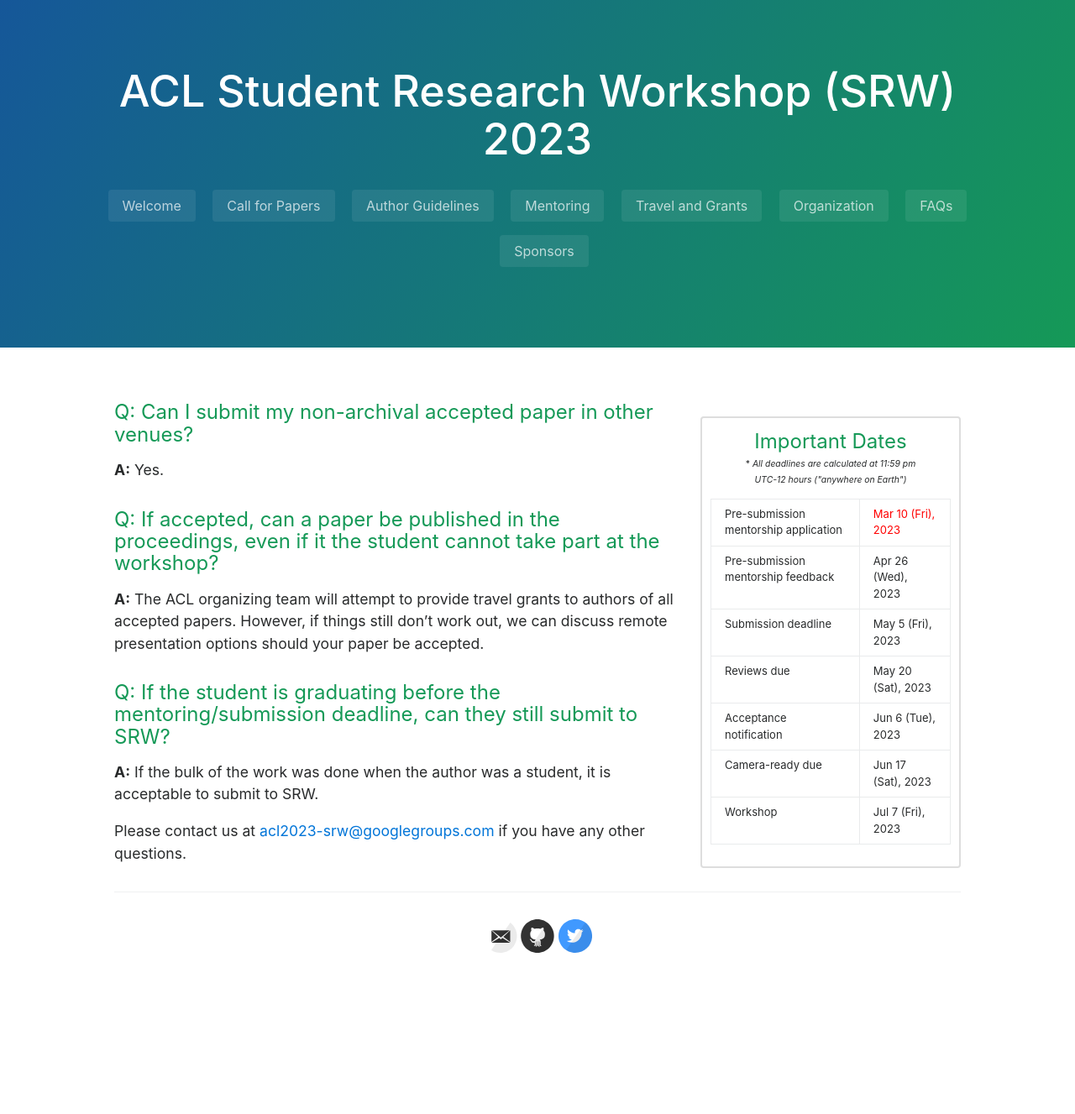
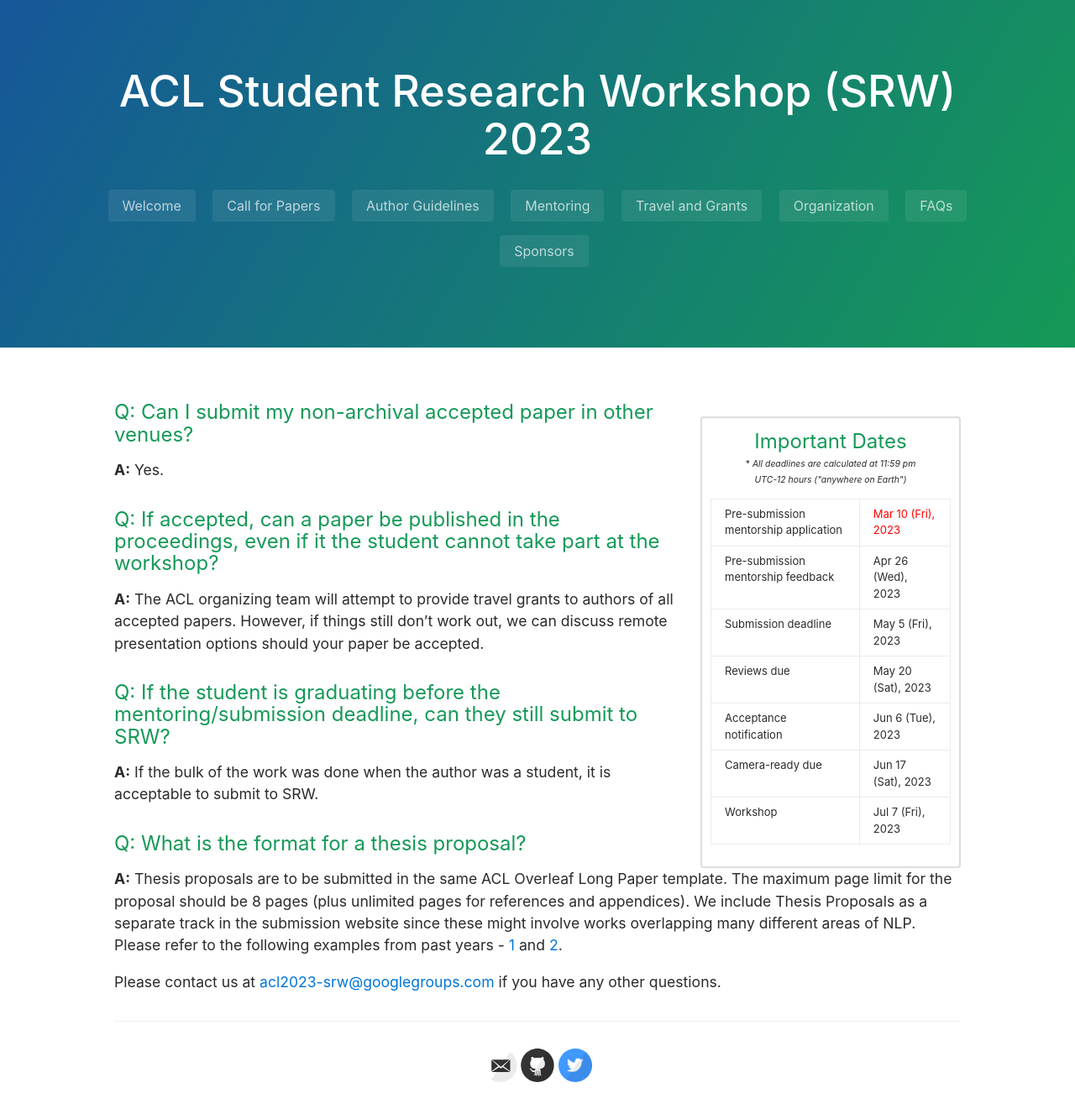
Before and after one commit to acl2025-srw/acl2025-srw.github.io, a Jekyll site: the page built from faq.md, in a window 1280 px wide. Shown: the whole page at 84% size. Built offline with Jekyll 4.4.1, drawn with Linux system fonts in a browser that asks for light colours; before the commit the page ends 1173 px from its top, so only the background shows below that.

Commit message:
Updated the FAQ

```diff
--- a/faq.md
+++ b/faq.md
@@ -14,4 +14,7 @@
 #### Q: If the student is graduating before the mentoring/submission deadline, can they still submit to SRW?
 __A:__ If the bulk of the work was done when the author was a student, it is acceptable to submit to SRW.
 
+#### Q: What is the format for a thesis proposal?
+__A:__ Thesis proposals are to be submitted in the same ACL Overleaf Long Paper template. The maximum page limit for the proposal should be 8 pages (plus unlimited pages for references and appendices). We include Thesis Proposals as a separate track in the submission website since these might involve works overlapping many different areas of NLP. Please refer to the following examples from past years - [1](https://aclanthology.org/2022.naacl-srw.8.pdf) and [2](https://aclanthology.org/2021.naacl-srw.4.pdf).
+
 Please contact us at  [acl2023-srw@googlegroups.com](mailto:acl2023-srw@googlegroups.com) if you have any other questions.
```
